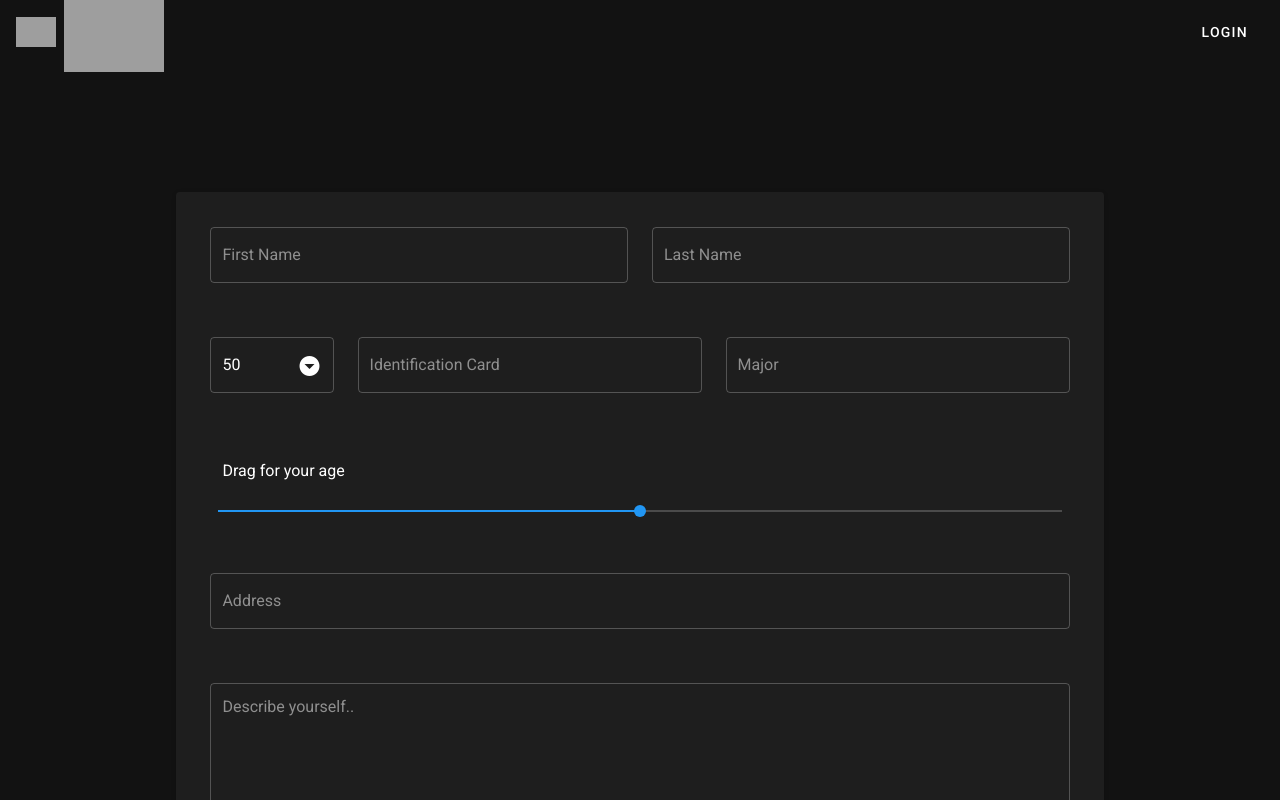
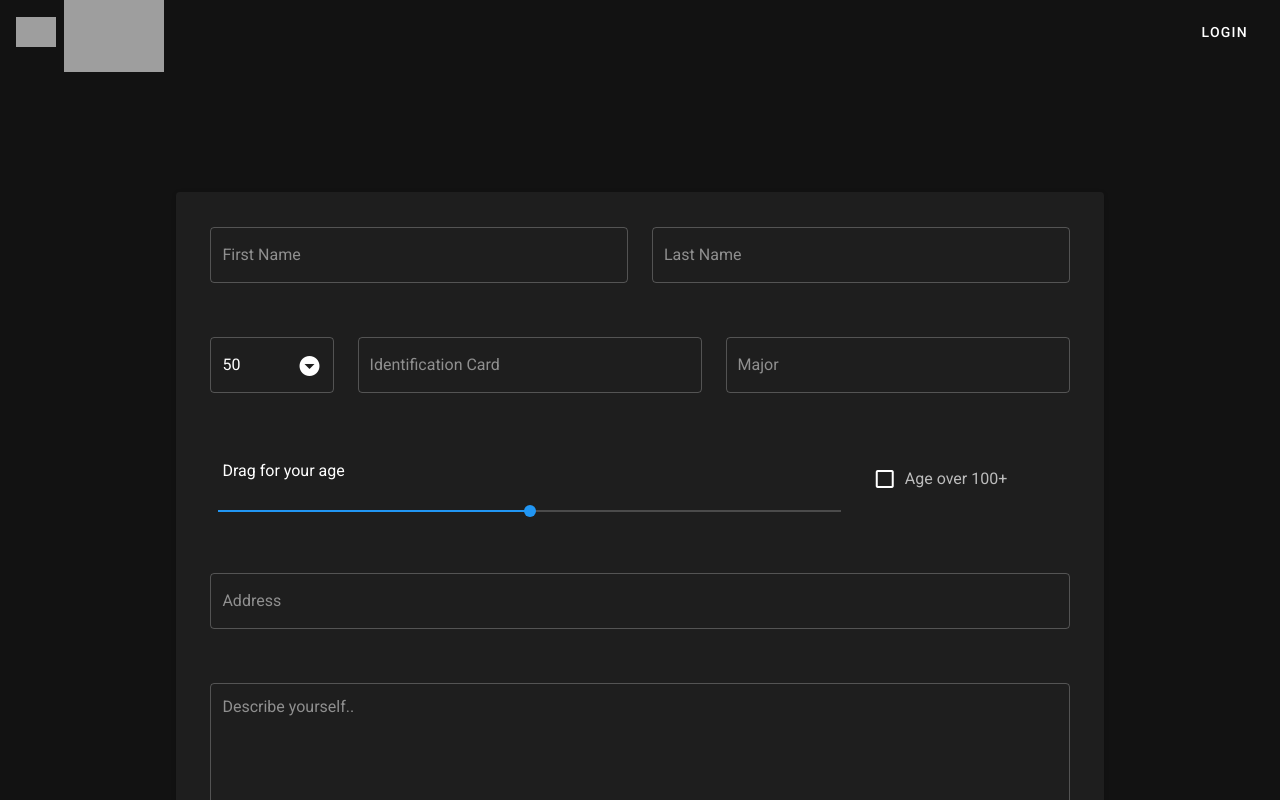
Before and after one commit to khunderscorehh98/project_employment_fe, a Vue app: page /create-profile in a window 1280 px wide. Both pictures are taken after a click on the button 309 px from the left and 365 px from the top of the page. Shown: the top 800 px of the page. Built offline with nearby package versions, Linux system fonts and the light colour scheme; grey boxes are pictures that could not be loaded; what vue-inline-svg would draw is missing.

Commit message:
added age text field, slider and checkbox

```diff
--- a/src/components/CreateProfile.vue
+++ b/src/components/CreateProfile.vue
@@ -20,6 +20,7 @@
               :max="100"
               :min="0"
               class="inputAge"
+              :disabled="ageOver100"
               @click:append="ageSlider"
             ></v-text-field>
           </v-col>
@@ -34,13 +35,19 @@
           </v-col>
         </v-row>
         <v-row v-show="slider">
-        <v-col>
+          <v-col cols="9">
               <label>
                   <v-col>
                       Drag for your age
                   </v-col>
-                <v-slider v-model="sliderValue" :max="100" :step="1"></v-slider>
+                  <v-slider v-model="sliderValue" :max="100" :step="1" :disabled="ageOver100"></v-slider>
               </label>
+          </v-col>
+          <v-col cols="3">
+              <v-checkbox
+              v-model="checkbox"
+              label="Age over 100+"
+              ></v-checkbox>
           </v-col>
         </v-row>
         <v-row>
@@ -81,7 +88,13 @@ export default {
         sliderValue: 50,
         incrementIcon: "mdi-arrow-down-drop-circle",
         slider: 0,
+        checkbox: false
       };
+    },
+    computed: {
+      ageOver100() {
+        return this.checkbox;
+      }
     },
     methods: {
       ageSlider() {
```
Lines whose indentation alone changed are shown as unchanged.
